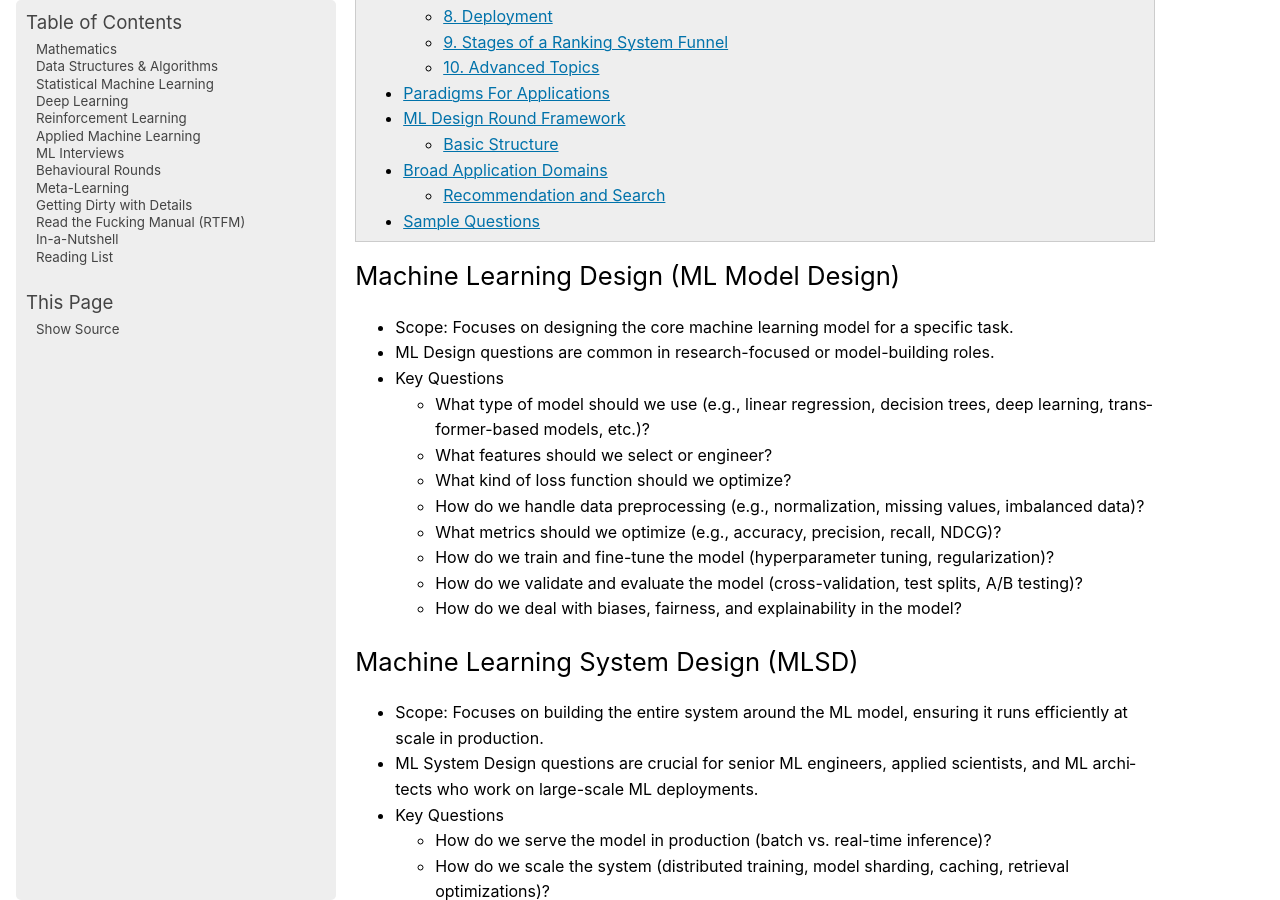
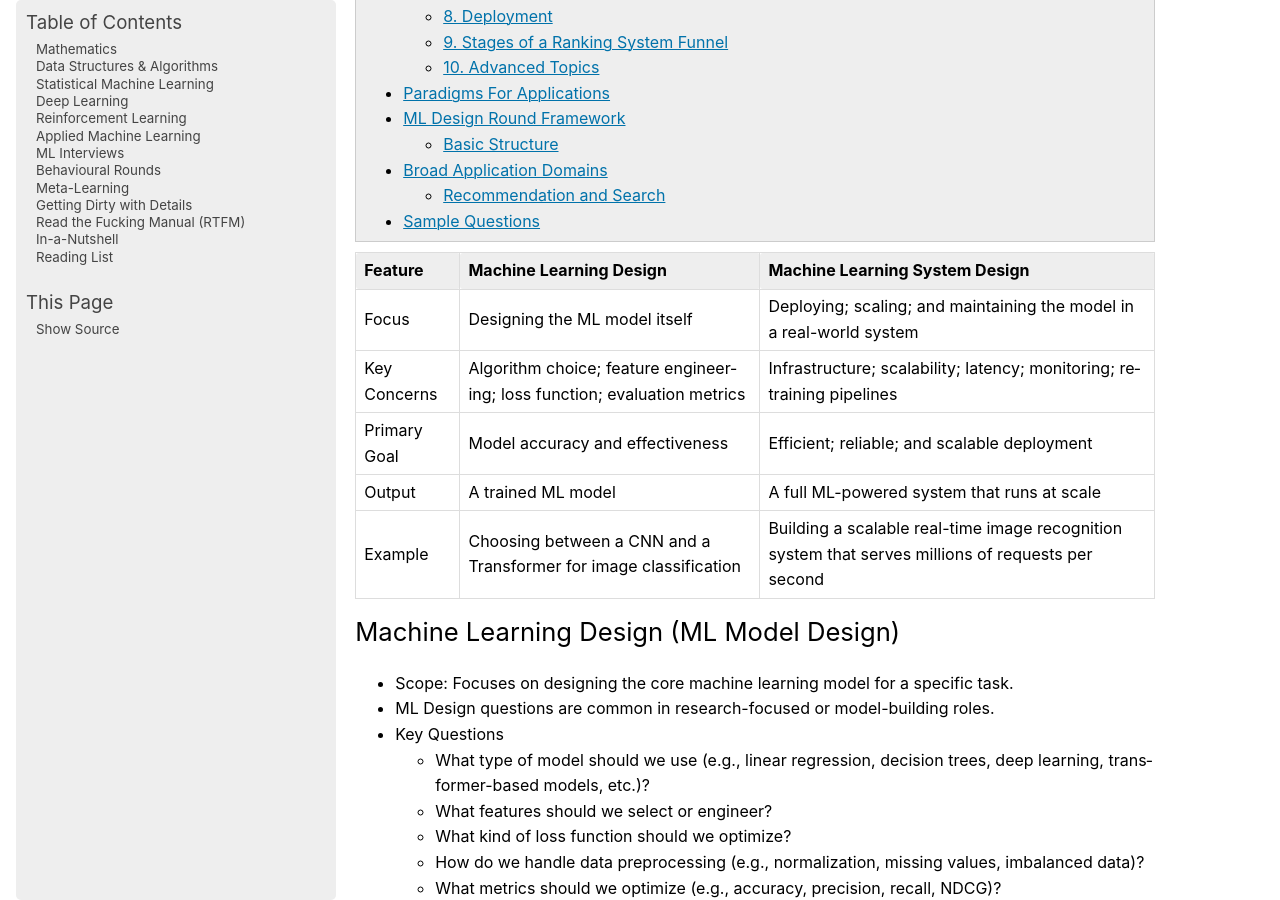
Before and after one commit to uselesstechjunks/leetcode, a Sphinx documentation site: the page built from docs/source/interviews/design.rst, in a window 1280 px wide and 900 px high, scrolled down 556 px. Built offline with Sphinx 7.4.7, drawn with Linux system fonts in a browser that asks for light colours; pages that are not in the unit, such as notebooks, are missing from menus.

Commit message:
Update design.rst

```diff
--- a/docs/source/interviews/design.rst
+++ b/docs/source/interviews/design.rst
@@ -6,6 +6,15 @@ ML Application
    :local:
    :backlinks: none
 
+.. csv-table::
+	:header: Feature, Machine Learning Design, Machine Learning System Design
+	:align: left
+
+		Focus, Designing the ML model itself, Deploying; scaling; and maintaining the model in a real-world system
+		Key Concerns, Algorithm choice; feature engineering; loss function; evaluation metrics, Infrastructure; scalability; latency; monitoring; retraining pipelines
+		Primary Goal, Model accuracy and effectiveness, Efficient; reliable; and scalable deployment
+		Output, A trained ML model, A full ML-powered system that runs at scale
+		Example, Choosing between a CNN and a Transformer for image classification, Building a scalable real-time image recognition system that serves millions of requests per second
 ********************************************************************************
 Machine Learning Design (ML Model Design)
 ********************************************************************************
```
